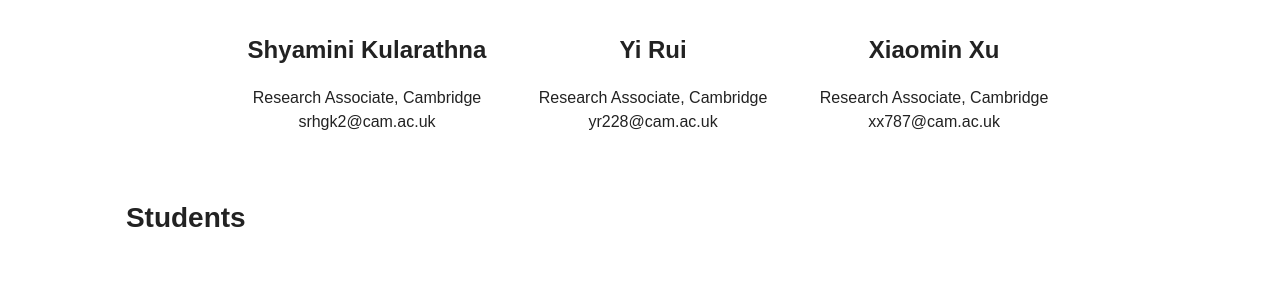
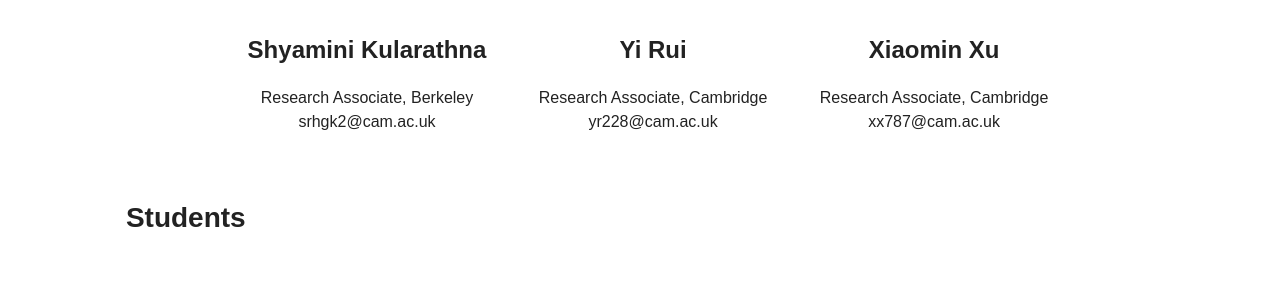
Before and after one commit to cb-geo/cb-geo.github.io, a Jekyll site: the page built from index.md, in a window 1280 px wide and 900 px high, scrolled down 2471 px. Shown: the part 171-452 px from the top of the window. Built offline with Jekyll 4.4.1, drawn with Linux system fonts in a browser that asks for light colours; nearby versions of some CDN libraries.

Commit message:
:computer: Edit user details

```diff
--- a/_data/members.yml
+++ b/_data/members.yml
@@ -57,7 +57,7 @@
 - name: Shyamini Kularathna
   role: researcher
   position: Research Associate
-  uni: Cambridge
+  uni: Berkeley
   image: question.png
   email: srhgk2@cam.ac.uk
   area:
```
